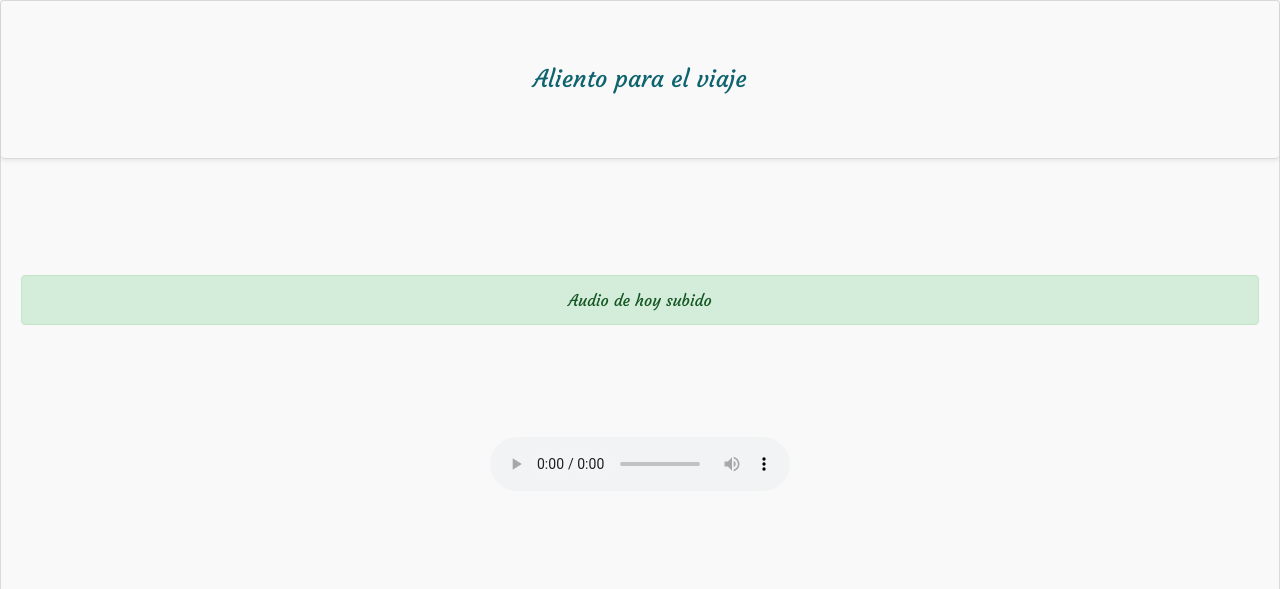
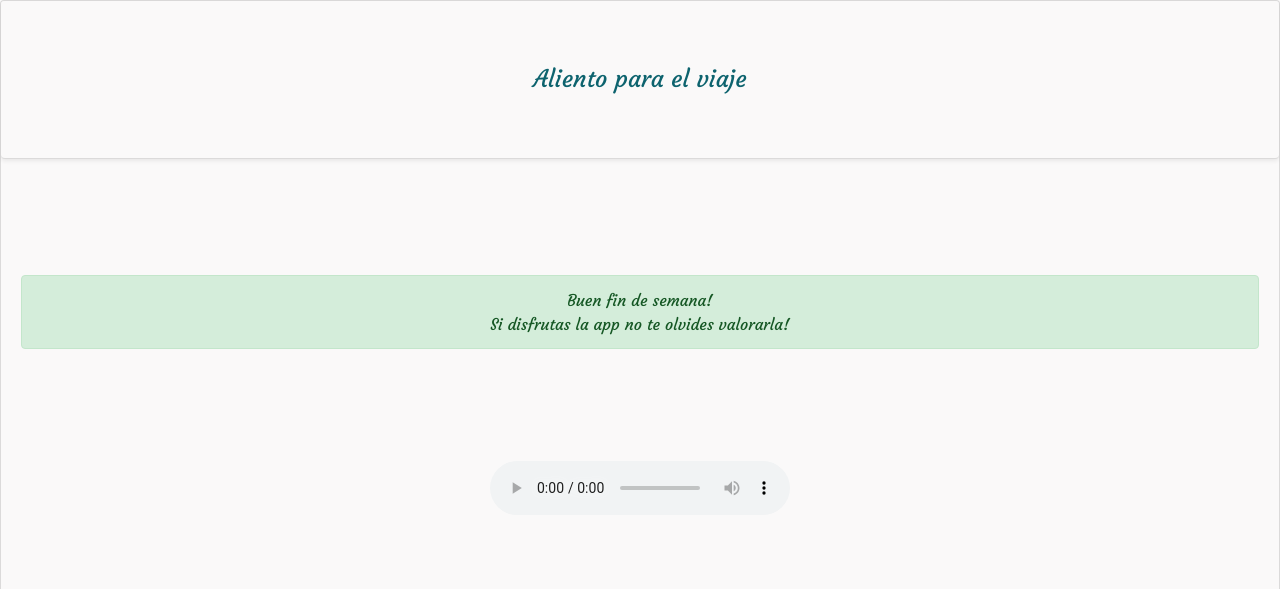
Before and after one commit to gran-gas/aliento, a Flask app: page /audio.html in a window 1280 px wide. Shown: the top 589 px of the page. Run offline with Flask 2, Linux system fonts and the light colour scheme; some libraries are stand-ins or nearby versions.

Commit message:
first commit

```diff
--- a/templates/audio.html
+++ b/templates/audio.html
@@ -19,7 +19,8 @@
         </div> -->
 
        <div class="alert alert-success" role="alert ">
-            Audio de hoy subido
+            Buen fin de semana!<br>
+            Si disfrutas la app no te olvides valorarla!
         </div>
 
 
```
Also changed, not shown: 2 other files.
